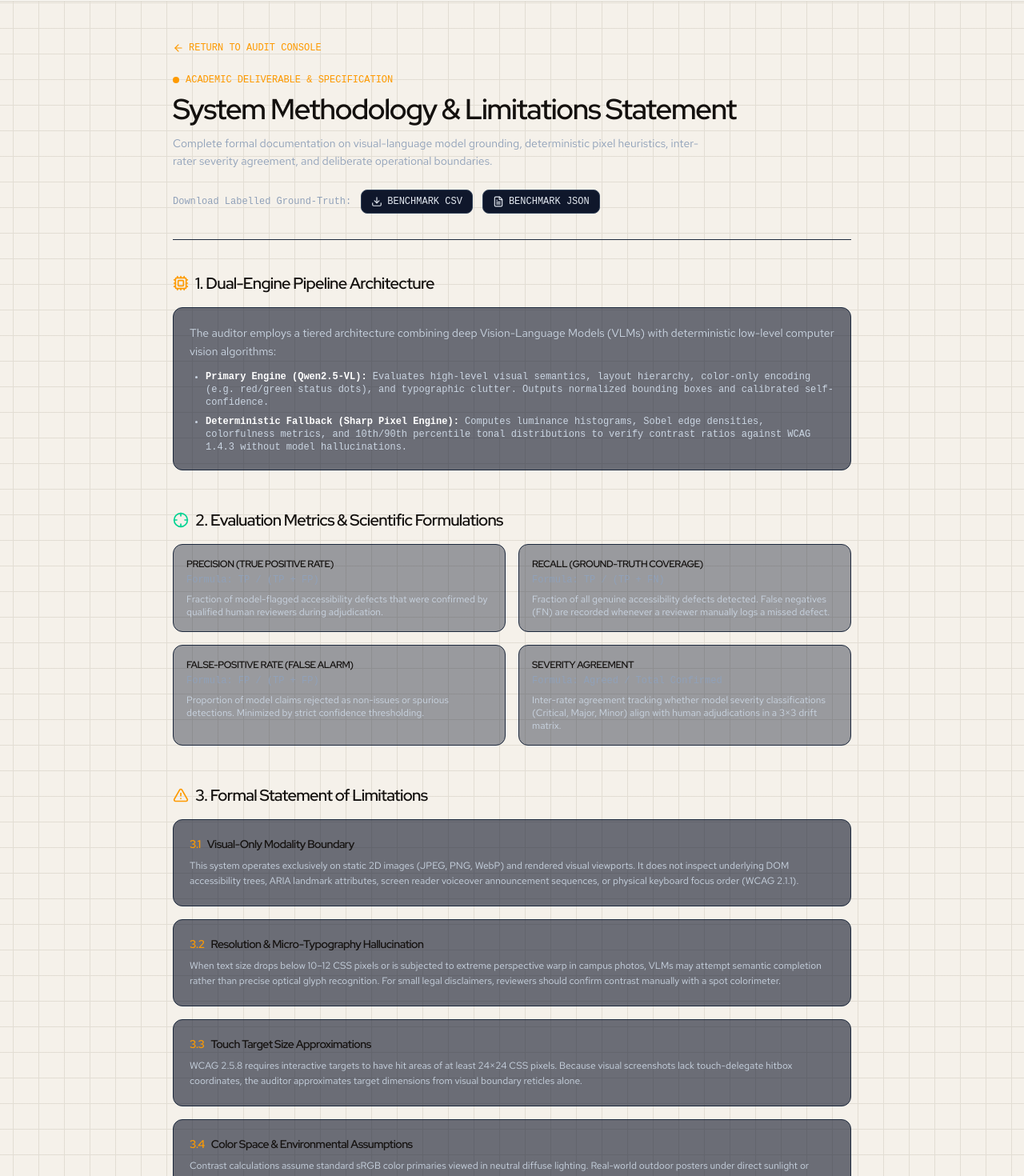
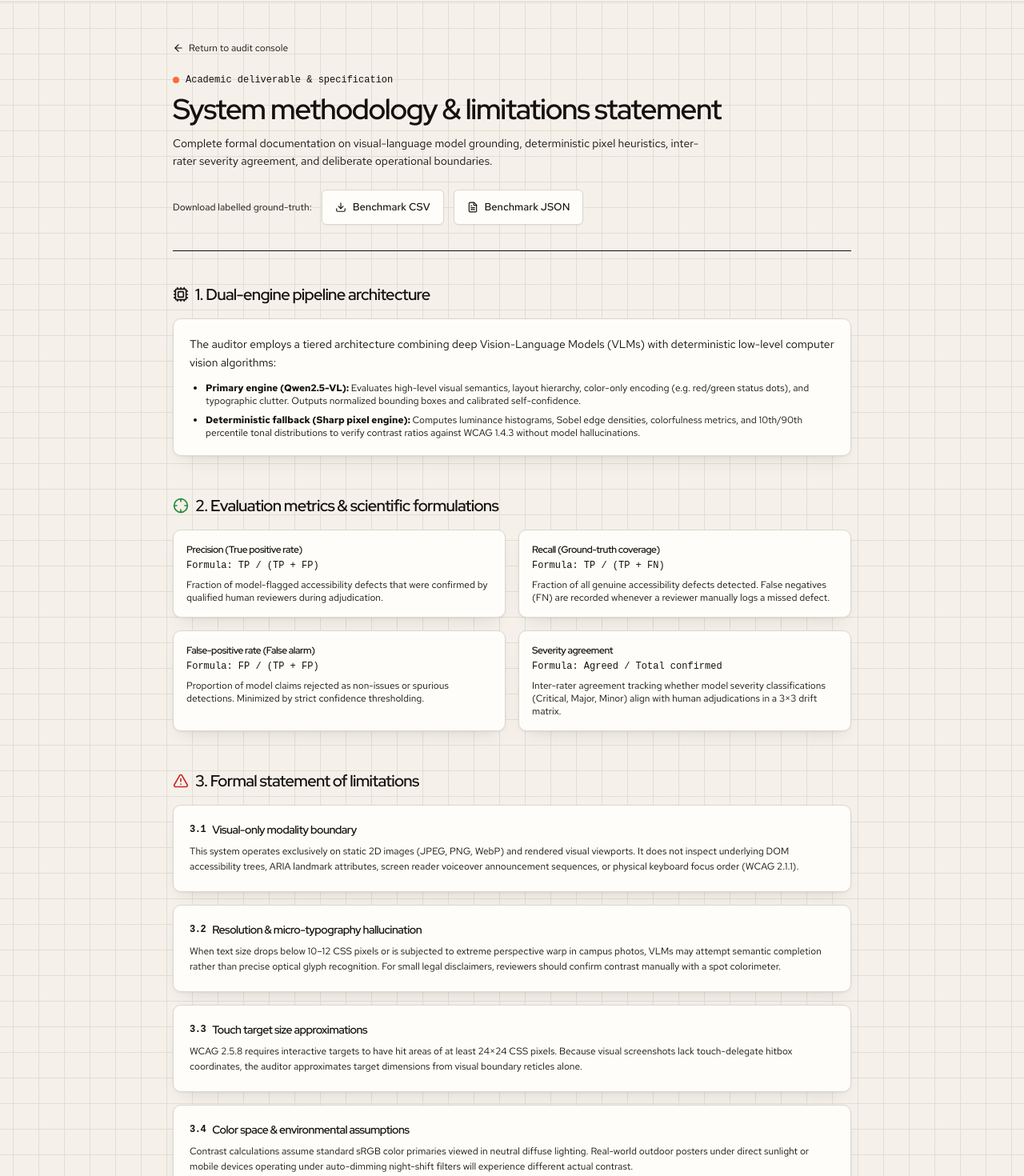
Before and after one commit to SaiHarshith12/vlm-accessibility-auditor, a Next.js app: page /methodology in a window 1280 px wide. Shown: the part 93-1563 px from the top of the page at 80% size. Built offline with nearby package versions, Linux system fonts and the light colour scheme; a web font is replaced by a local one.

Commit message:
feat(methodology): redesign methodology and limitations documentation with Furrow theme

```diff
--- a/src/app/methodology/page.tsx
+++ b/src/app/methodology/page.tsx
@@ -2,10 +2,7 @@ import Link from "next/link";
 import {
   ArrowLeft,
   Crosshair,
-  ShieldAlert,
-  Radius,
   Cpu,
-  Clock,
   Download,
   FileText,
   CheckCircle2,
@@ -20,72 +17,72 @@ export const metadata = {
 
 export default function MethodologyPage() {
   return (
-    <main className="mx-auto max-w-4xl px-6 py-12 text-slate-200 selection:bg-amber-500/30">
+    <main className="mx-auto max-w-4xl px-6 py-12 text-[var(--color-ink)]">
       {/* Return link */}
       <Link
         href="/"
-        className="mb-6 inline-flex items-center gap-1.5 font-mono text-xs text-amber-500 hover:text-amber-400 transition"
+        className="mb-6 inline-flex items-center gap-1.5 text-xs text-[var(--color-pencil)] hover:text-[var(--color-ink)] transition"
       >
         <ArrowLeft className="h-3.5 w-3.5" />
-        RETURN TO AUDIT CONSOLE
+        Return to audit console
       </Link>
 
       {/* Header */}
-      <header className="border-b border-slate-800 pb-8 mb-10">
-        <div className="flex items-center gap-2 mb-2 font-mono text-xs text-amber-500">
-          <span className="h-2 w-2 rounded-full bg-amber-500" />
-          <span>ACADEMIC DELIVERABLE & SPECIFICATION</span>
+      <header className="border-b border-[var(--color-paper-rule)] pb-8 mb-10">
+        <div className="flex items-center gap-2 mb-2 text-xs text-[var(--color-pencil)] font-mono">
+          <span className="h-2 w-2 rounded-full bg-[var(--color-accent)]" />
+          <span>Academic deliverable & specification</span>
         </div>
-        <h1 className="text-3xl font-extrabold tracking-tight text-white sm:text-4xl">
-          System Methodology & Limitations Statement
+        <h1 className="text-3xl font-semibold tracking-tight text-[var(--color-ink)] sm:text-4xl">
+          System methodology & limitations statement
         </h1>
-        <p className="mt-3 text-sm text-slate-400 leading-relaxed max-w-2xl">
+        <p className="mt-3 text-sm text-[var(--color-pencil)] leading-relaxed max-w-2xl">
           Complete formal documentation on visual-language model grounding, deterministic pixel
           heuristics, inter-rater severity agreement, and deliberate operational boundaries.
         </p>
 
-        {/* Dataset Export Pill Strip */}
+        {/* Dataset Export Strip */}
         <div className="mt-6 flex flex-wrap items-center gap-3">
-          <span className="font-mono text-xs text-slate-400">Download Labelled Ground-Truth:</span>
+          <span className="text-xs text-[var(--color-pencil)]">Download labelled ground-truth:</span>
           <a
             href="/api/export?format=csv"
             download
-            className="inline-flex items-center gap-1.5 rounded-lg border border-slate-700 bg-slate-900 px-3 py-1.5 font-mono text-xs text-slate-200 hover:border-amber-500/50 hover:text-amber-400 transition"
+            className="btn btn--sm inline-flex items-center gap-1.5"
           >
-            <Download className="h-3.5 w-3.5" />
-            BENCHMARK CSV
+            <Download className="h-3.5 w-3.5 text-[var(--color-pencil)]" />
+            Benchmark CSV
           </a>
           <a
             href="/api/export?format=json"
             download
-            className="inline-flex items-center gap-1.5 rounded-lg border border-slate-700 bg-slate-900 px-3 py-1.5 font-mono text-xs text-slate-200 hover:border-amber-500/50 hover:text-amber-400 transition"
+            className="btn btn--sm inline-flex items-center gap-1.5"
           >
-            <FileText className="h-3.5 w-3.5" />
-            BENCHMARK JSON
+            <FileText className="h-3.5 w-3.5 text-[var(--color-pencil)]" />
+            Benchmark JSON
           </a>
         </div>
       </header>
 
       {/* Section 1: Architecture Overview */}
       <section className="mb-12">
-        <h2 className="text-xl font-bold font-mono text-white mb-4 flex items-center gap-2">
-          <Cpu className="h-5 w-5 text-amber-500" />
-          1. Dual-Engine Pipeline Architecture
+        <h2 className="text-xl font-semibold text-[var(--color-ink)] mb-4 flex items-center gap-2">
+          <Cpu className="h-5 w-5 text-[var(--color-pencil)]" />
+          1. Dual-engine pipeline architecture
         </h2>
-        <div className="rounded-xl border border-slate-800 bg-slate-900/60 p-5 space-y-3 text-sm text-slate-300 leading-relaxed">
-          <p>
+        <div className="surface-card p-5 space-y-3 text-sm text-[var(--color-pencil)] leading-relaxed">
+          <p className="text-[var(--color-ink)]">
             The auditor employs a tiered architecture combining deep Vision-Language Models (VLMs)
             with deterministic low-level computer vision algorithms:
           </p>
-          <ul className="list-disc pl-5 space-y-2 text-xs text-slate-300 font-mono">
+          <ul className="list-disc pl-5 space-y-2 text-xs">
             <li>
-              <strong className="text-white">Primary Engine (Qwen2.5-VL):</strong> Evaluates
+              <strong className="text-[var(--color-ink)]">Primary engine (Qwen2.5-VL):</strong> Evaluates
               high-level visual semantics, layout hierarchy, color-only encoding (e.g. red/green
               status dots), and typographic clutter. Outputs normalized bounding boxes and
               calibrated self-confidence.
             </li>
             <li>
-              <strong className="text-white">Deterministic Fallback (Sharp Pixel Engine):</strong>{" "}
+              <strong className="text-[var(--color-ink)]">Deterministic fallback (Sharp pixel engine):</strong>{" "}
               Computes luminance histograms, Sobel edge densities, colorfulness metrics, and 10th/90th
               percentile tonal distributions to verify contrast ratios against WCAG 1.4.3 without
               model hallucinations.
@@ -96,50 +93,50 @@ export default function MethodologyPage() {
 
       {/* Section 2: Evaluation Metrics & Formulas */}
       <section className="mb-12">
-        <h2 className="text-xl font-bold font-mono text-white mb-4 flex items-center gap-2">
-          <Crosshair className="h-5 w-5 text-emerald-400" />
-          2. Evaluation Metrics & Scientific Formulations
+        <h2 className="text-xl font-semibold text-[var(--color-ink)] mb-4 flex items-center gap-2">
+          <Crosshair className="h-5 w-5 text-[#2b8a3e]" />
+          2. Evaluation metrics & scientific formulations
         </h2>
         <div className="grid gap-4 sm:grid-cols-2">
-          <div className="rounded-xl border border-slate-800 bg-slate-900/40 p-4">
-            <h3 className="font-mono text-xs font-bold text-emerald-400 uppercase">
-              Precision (True Positive Rate)
+          <div className="surface-card p-4">
+            <h3 className="text-xs font-semibold text-[#2b8a3e]">
+              Precision (True positive rate)
             </h3>
-            <p className="mt-1 font-mono text-xs text-slate-400">Formula: TP / (TP + FP)</p>
-            <p className="mt-2 text-xs text-slate-300">
+            <p className="mt-1 font-mono text-xs text-[var(--color-pencil)]">Formula: TP / (TP + FP)</p>
+            <p className="mt-2 text-xs text-[var(--color-pencil)]">
               Fraction of model-flagged accessibility defects that were confirmed by qualified
               human reviewers during adjudication.
             </p>
           </div>
 
-          <div className="rounded-xl border border-slate-800 bg-slate-900/40 p-4">
-            <h3 className="font-mono text-xs font-bold text-sky-400 uppercase">
-              Recall (Ground-Truth Coverage)
+          <div className="surface-card p-4">
+            <h3 className="text-xs font-semibold text-[var(--color-ink)]">
+              Recall (Ground-truth coverage)
             </h3>
-            <p className="mt-1 font-mono text-xs text-slate-400">Formula: TP / (TP + FN)</p>
-            <p className="mt-2 text-xs text-slate-300">
+            <p className="mt-1 font-mono text-xs text-[var(--color-pencil)]">Formula: TP / (TP + FN)</p>
+            <p className="mt-2 text-xs text-[var(--color-pencil)]">
               Fraction of all genuine accessibility defects detected. False negatives (FN) are
               recorded whenever a reviewer manually logs a missed defect.
             </p>
           </div>
 
-          <div className="rounded-xl border border-slate-800 bg-slate-900/40 p-4">
-            <h3 className="font-mono text-xs font-bold text-rose-400 uppercase">
-              False-Positive Rate (False Alarm)
+          <div className="surface-card p-4">
+            <h3 className="text-xs font-semibold text-[#c92a2a]">
+              False-positive rate (False alarm)
             </h3>
-            <p className="mt-1 font-mono text-xs text-slate-400">Formula: FP / (TP + FP)</p>
-            <p className="mt-2 text-xs text-slate-300">
+            <p className="mt-1 font-mono text-xs text-[var(--color-pencil)]">Formula: FP / (TP + FP)</p>
+            <p className="mt-2 text-xs text-[var(--color-pencil)]">
               Proportion of model claims rejected as non-issues or spurious detections. Minimized by
               strict confidence thresholding.
             </p>
           </div>
 
-          <div className="rounded-xl border border-slate-800 bg-slate-900/40 p-4">
-            <h3 className="font-mono text-xs font-bold text-amber-400 uppercase">
-              Severity Agreement
+          <div className="surface-card p-4">
+            <h3 className="text-xs font-semibold text-[#7a3e00]">
+              Severity agreement
             </h3>
-            <p className="mt-1 font-mono text-xs text-slate-400">Formula: Agreed / Total Confirmed</p>
-            <p className="mt-2 text-xs text-slate-300">
+            <p className="mt-1 font-mono text-xs text-[var(--color-pencil)]">Formula: Agreed / Total confirmed</p>
+            <p className="mt-2 text-xs text-[var(--color-pencil)]">
               Inter-rater agreement tracking whether model severity classifications (Critical,
               Major, Minor) align with human adjudications in a 3×3 drift matrix.
             </p>
@@ -149,17 +146,17 @@ export default function MethodologyPage() {
 
       {/* Section 3: Formal Limitations Statement */}
       <section className="mb-12">
-        <h2 className="text-xl font-bold font-mono text-white mb-4 flex items-center gap-2">
-          <AlertTriangle className="h-5 w-5 text-amber-500" />
-          3. Formal Statement of Limitations
+        <h2 className="text-xl font-semibold text-[var(--color-ink)] mb-4 flex items-center gap-2">
+          <AlertTriangle className="h-5 w-5 text-[#c92a2a]" />
+          3. Formal statement of limitations
         </h2>
 
         <div className="space-y-4">
-          <div className="rounded-xl border border-slate-800 bg-slate-900/60 p-5">
-            <h3 className="text-sm font-semibold text-white font-mono flex items-center gap-2">
-              <span className="text-amber-500">3.1</span> Visual-Only Modality Boundary
+          <div className="surface-card p-5">
+            <h3 className="text-sm font-semibold text-[var(--color-ink)] flex items-center gap-2">
+              <span className="font-mono text-xs text-[var(--color-pencil)]">3.1</span> Visual-only modality boundary
             </h3>
-            <p className="mt-2 text-xs text-slate-300 leading-relaxed">
+            <p className="mt-2 text-xs text-[var(--color-pencil)] leading-relaxed">
               This system operates exclusively on static 2D images (JPEG, PNG, WebP) and rendered
               visual viewports. It does not inspect underlying DOM accessibility trees, ARIA
               landmark attributes, screen reader voiceover announcement sequences, or physical
@@ -167,11 +164,11 @@ export default function MethodologyPage() {
             </p>
           </div>
 
-          <div className="rounded-xl border border-slate-800 bg-slate-900/60 p-5">
-            <h3 className="text-sm font-semibold text-white font-mono flex items-center gap-2">
-              <span className="text-amber-500">3.2</span> Resolution & Micro-Typography Hallucination
+          <div className="surface-card p-5">
+            <h3 className="text-sm font-semibold text-[var(--color-ink)] flex items-center gap-2">
+              <span className="font-mono text-xs text-[var(--color-pencil)]">3.2</span> Resolution & micro-typography hallucination
             </h3>
-            <p className="mt-2 text-xs text-slate-300 leading-relaxed">
+            <p className="mt-2 text-xs text-[var(--color-pencil)] leading-relaxed">
               When text size drops below 10–12 CSS pixels or is subjected to extreme perspective
               warp in campus photos, VLMs may attempt semantic completion rather than precise optical
               glyph recognition. For small legal disclaimers, reviewers should confirm contrast
@@ -179,22 +176,22 @@ export default function MethodologyPage() {
             </p>
           </div>
 
-          <div className="rounded-xl border border-slate-800 bg-slate-900/60 p-5">
-            <h3 className="text-sm font-semibold text-white font-mono flex items-center gap-2">
-              <span className="text-amber-500">3.3</span> Touch Target Size Approximations
+          <div className="surface-card p-5">
+            <h3 className="text-sm font-semibold text-[var(--color-ink)] flex items-center gap-2">
+              <span className="font-mono text-xs text-[var(--color-pencil)]">3.3</span> Touch target size approximations
             </h3>
-            <p className="mt-2 text-xs text-slate-300 leading-relaxed">
+            <p className="mt-2 text-xs text-[var(--color-pencil)] leading-relaxed">
               WCAG 2.5.8 requires interactive targets to have hit areas of at least 24×24 CSS
               pixels. Because visual screenshots lack touch-delegate hitbox coordinates, the auditor
               approximates target dimensions from visual boundary reticles alone.
             </p>
           </div>
 
-          <div className="rounded-xl border border-slate-800 bg-slate-900/60 p-5">
-            <h3 className="text-sm font-semibold text-white font-mono flex items-center gap-2">
-              <span className="text-amber-500">3.4</span> Color Space & Environmental Assumptions
+          <div className="surface-card p-5">
+            <h3 className="text-sm font-semibold text-[var(--color-ink)] flex items-center gap-2">
+              <span className="font-mono text-xs text-[var(--color-pencil)]">3.4</span> Color space & environmental assumptions
             </h3>
-            <p className="mt-2 text-xs text-slate-300 leading-relaxed">
+            <p className="mt-2 text-xs text-[var(--color-pencil)] leading-relaxed">
               Contrast calculations assume standard sRGB color primaries viewed in neutral diffuse
               lighting. Real-world outdoor posters under direct sunlight or mobile devices operating
               under auto-dimming night-shift filters will experience different actual contrast.
@@ -205,16 +202,16 @@ export default function MethodologyPage() {
 
       {/* Section 4: Human-in-the-Loop Adjudication Protocol */}
       <section className="mb-12">
-        <h2 className="text-xl font-bold font-mono text-white mb-4 flex items-center gap-2">
-          <CheckCircle2 className="h-5 w-5 text-emerald-400" />
-          4. Human-in-the-Loop Adjudication Protocol
+        <h2 className="text-xl font-semibold text-[var(--color-ink)] mb-4 flex items-center gap-2">
+          <CheckCircle2 className="h-5 w-5 text-[#2b8a3e]" />
+          4. Human-in-the-loop adjudication protocol
         </h2>
-        <div className="rounded-xl border border-slate-800 bg-slate-900/60 p-5 text-xs text-slate-300 leading-relaxed space-y-3">
-          <p>
+        <div className="surface-card p-5 text-xs text-[var(--color-pencil)] leading-relaxed space-y-3">
+          <p className="text-[var(--color-ink)]">
             No automated AI model should unilaterally declare compliance. The AURA Console
             (Accessibility Understanding and Remediation Assistant) enforces an adjudication loop where:
           </p>
-          <ol className="list-decimal pl-5 space-y-1.5 font-mono">
+          <ol className="list-decimal pl-5 space-y-1.5">
             <li>Reviewers adjudicate candidate findings as Confirmed (TP) or Rejected (FP).</li>
             <li>Reviewers rate suggestion usefulness to optimize remediation advice.</li>
             <li>Reviewers can log un-flagged issues to keep recall calculations honest.</li>
```
